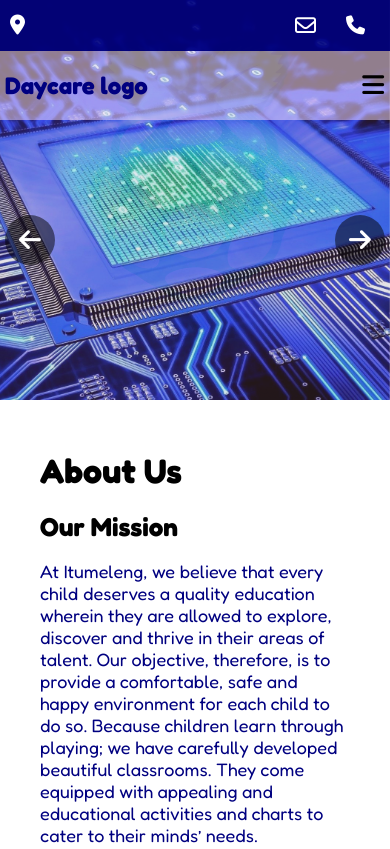
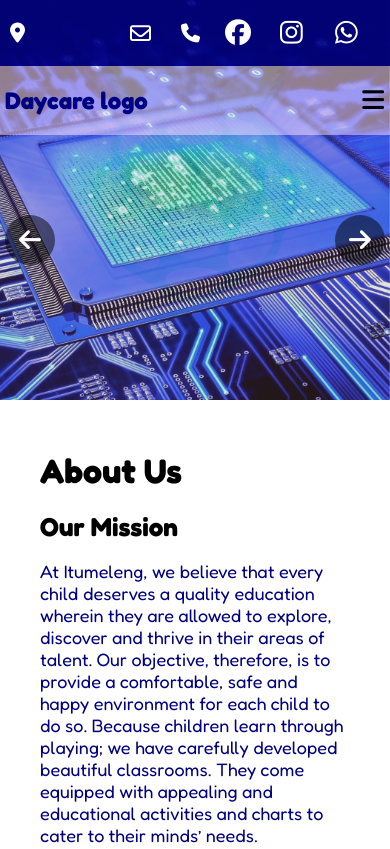
Before and after one commit to nydtab001/Itumeleng, a plain HTML site: page about-us.html in a window 390 px wide. Shown: the top 849 px of the page. Drawn offline with Linux system fonts and the light colour scheme.

Commit message:
outer-nav fix

```diff
--- a/about-us.html
+++ b/about-us.html
@@ -11,23 +11,27 @@
     <body>
       <nav class="outer-nav">
         <div class="contact-info">
-          <div style="margin: 5px 0;">
-            <a href="https://www.google.com/maps/place/Itumeleng+Daycare+Centre/@-26.1811391,27.9818616,17z/data=!4m10!1m2!2m1!1sItumeleng+Daycare+Centre!3m6!1s0x1e950b634ca11c35:0x20f261ad96ec2de1!8m2!3d-26.1811391!4d27.9863677!15sChhJdHVtZWxlbmcgRGF5Y2FyZSBDZW50cmWSAQ9kYXlfY2FyZV9jZW50ZXLgAQA!16s%2Fg%2F11vkbn8twf?entry=ttu" target="_blank" style="color: white; display: flex;"><i class="fa-solid fa-location-dot" style="padding-right: 10px;font-size: 20px;"></i>
+            <div style="margin: 5px 0; display: flex;">
+                <a href="https://www.google.com/maps/place/Itumeleng+Daycare+Centre/@-26.1811391,27.9818616,17z/data=!4m10!1m2!2m1!1sItumeleng+Daycare+Centre!3m6!1s0x1e950b634ca11c35:0x20f261ad96ec2de1!8m2!3d-26.1811391!4d27.9863677!15sChhJdHVtZWxlbmcgRGF5Y2FyZSBDZW50cmWSAQ9kYXlfY2FyZV9jZW50ZXLgAQA!16s%2Fg%2F11vkbn8twf?entry=ttu" target="_blank" style="color: white; display: flex;align-items: center;">
+                    <i class="fa-solid fa-location-dot" style="padding-right: 10px;font-size: 20px;"></i>
                     <div>1A Stafford Street, Westdene</div>
                 </a>
             </div>
-          <ul style="display: flex;align-items: center;cursor: pointer;margin: 0px;">
-            <li><a style="margin-right: 10px; display: flex;align-items: center; color: white;"><i style="margin-right: 10px;font-size: 21px;" class="fa-regular fa-envelope"></i><div>Email: Itumelengdaycareinfo@gmail.com</div></a></li>
-            <li><a style="margin: 0;display: flex;align-items: center;color: white;"><i style="margin-right: 10px;font-size: 19px;" class="fa-solid fa-phone"></i><div>Call: +27763670608</div></a></li>
+            <ul class="contact-link">
+                <li><a href="mailto:itumelengdaycareinfo@gmail.com" style="margin-right: 10px; display: flex;align-items: center; color: white;"><i style="margin-right: 10px;font-size: 21px;" class="fa-regular fa-envelope"></i><div>Email: itumelengdaycareinfo@gmail.com</div></a></li>
+                <li><a href="tel:+27723631289" style="margin: 0;display: flex;align-items: center;color: white;"><i style="margin-right: 10px;font-size: 19px;" class="fa-solid fa-phone"></i><div>Call: +27 723 631 289</div></a></li>
+                <li><a href="https://www.facebook.com/profile.php?id=61555677803373&paipv=0&eav=AfZC0e7OuUJieahcEO4fyNcTVLrBBV3Nop3LlA3-JY8URcLxkq_KEwdTreU1fej2MLU" style="margin: 0;display: flex;align-items: center;color: white;"><i style="margin-right: 10px;font-size: 26px;" class="fa-brands fa-facebook"></i></a></li>
+                <li><a href="https://www.instagram.com/itumelengdaycarecentre/?hl=en" style="margin: 0;display: flex;align-items: center;color: white;"><i style="margin-right: 10px;font-size: 26px;" class="fa-brands fa-instagram"></i></a></li>
+                <li><a href="https://wa.me/27763670608?text=" style="margin: 0;display: flex;align-items: center;color: white;"><i style="margin-right: 10px;font-size: 26px;" class="fa-brands fa-whatsapp"></i></a></li>
             </ul>
         </div>
         <div class="inner-nav">
             <div style="display: flex; justify-content: space-between; padding-left: 5px;">
                 <h2 id="name"><a href="index.html">Daycare logo</a></h2>
+            </div>
             <button class="hamburg" id="hamburg">
                 <i class="fa-solid fa-bars"></i>
             </button>
-            </div>
             <ul class="navbar" id="navlist">
                 <li>
                   <a href="index.html"><div class="navdiv">Home</div></a>
--- a/src/styles.css
+++ b/src/styles.css
@@ -12,23 +12,11 @@ body {
     display: flex;
     align-items: center;
     flex-wrap: wrap;
-    padding: 50px 40px 60px 40px;
     box-sizing: border-box;
   }
 
 .main-sect ul li{
   list-style: disc !important;
-}
-
-.hamburg {
-    border: 0;
-    background-color: rgba(255, 255, 255, 0);
-    font-size: 25px;
-    cursor: pointer;
-}
-
-.navbar {
-    display: none;
 }
 
 .navbar.show {
@@ -43,6 +31,7 @@ body {
     justify-content: space-between;
     align-items: center;
     z-index: 1000;
+    width: 100%;
 }
 
 .outer-nav {
@@ -144,11 +133,6 @@ body {
     height:600px;
 }
 
-@media only screen and (min-width: 500px){
-    .hamburg {
-        display: none;
-      }
-
 .navbar {
   display: flex;
   justify-content: flex-end;
@@ -158,9 +142,22 @@ body {
   font-weight: bold;
 }
 
+.hamburg {
+  display: none;
+}
+
 .inner-nav {
   display: flex;
 }
+
+.contact-link {
+  display: flex;
+  align-items: center;
+  cursor: pointer;
+  margin: 0px;
+}
+
+@media only screen and (min-width: 500px){
 
     .main-sect{
       padding: 50px 80px 60px 80px;
@@ -172,7 +169,34 @@ body {
 
 }
 
+@media screen and (max-width: 1024px) {
+  .outer-nav .contact-info .contact-link a div{
+    display: none;
+  }
+
+  .main-sect {
+    padding: 50px 60px 60px 60px
+  }
+}
+
 @media screen and (max-width: 600px) {
+  .main-sect{
+    padding: 50px 40px 60px 40px;;
+  }
+
+  .hamburg {
+    display: flex;
+    border: 0;
+    background-color: rgba(255, 255, 255, 0);
+    font-size: 25px;
+    cursor: pointer;
+    align-items: center;
+  }
+
+  .navbar {
+    display: none;
+}
+
   .image-sect {
         height: 400px;
     }
```
Also changed, not shown: index.html (+10 -6 lines), our-programs.html (+5 -4 lines). Lines whose indentation alone changed are shown as unchanged.
